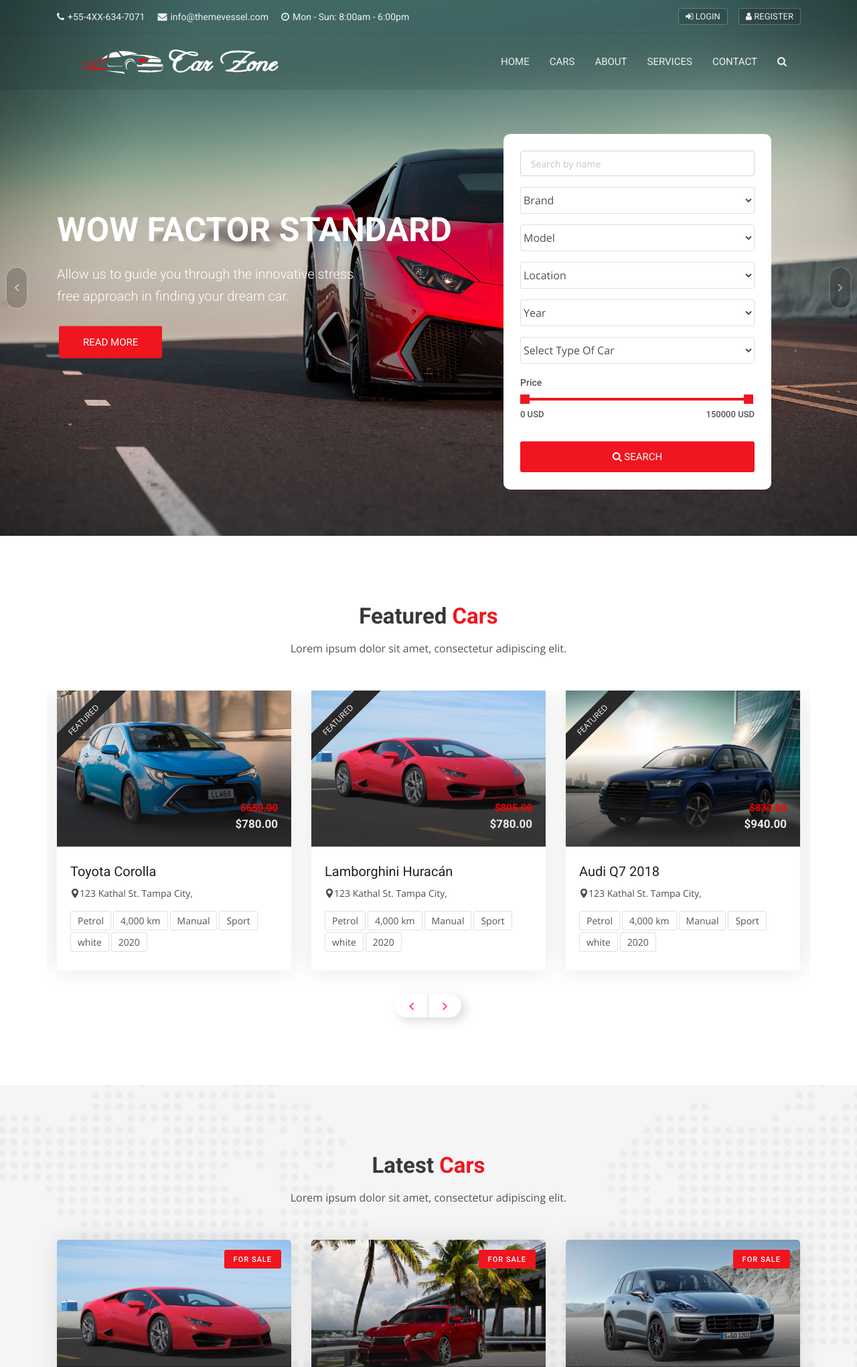
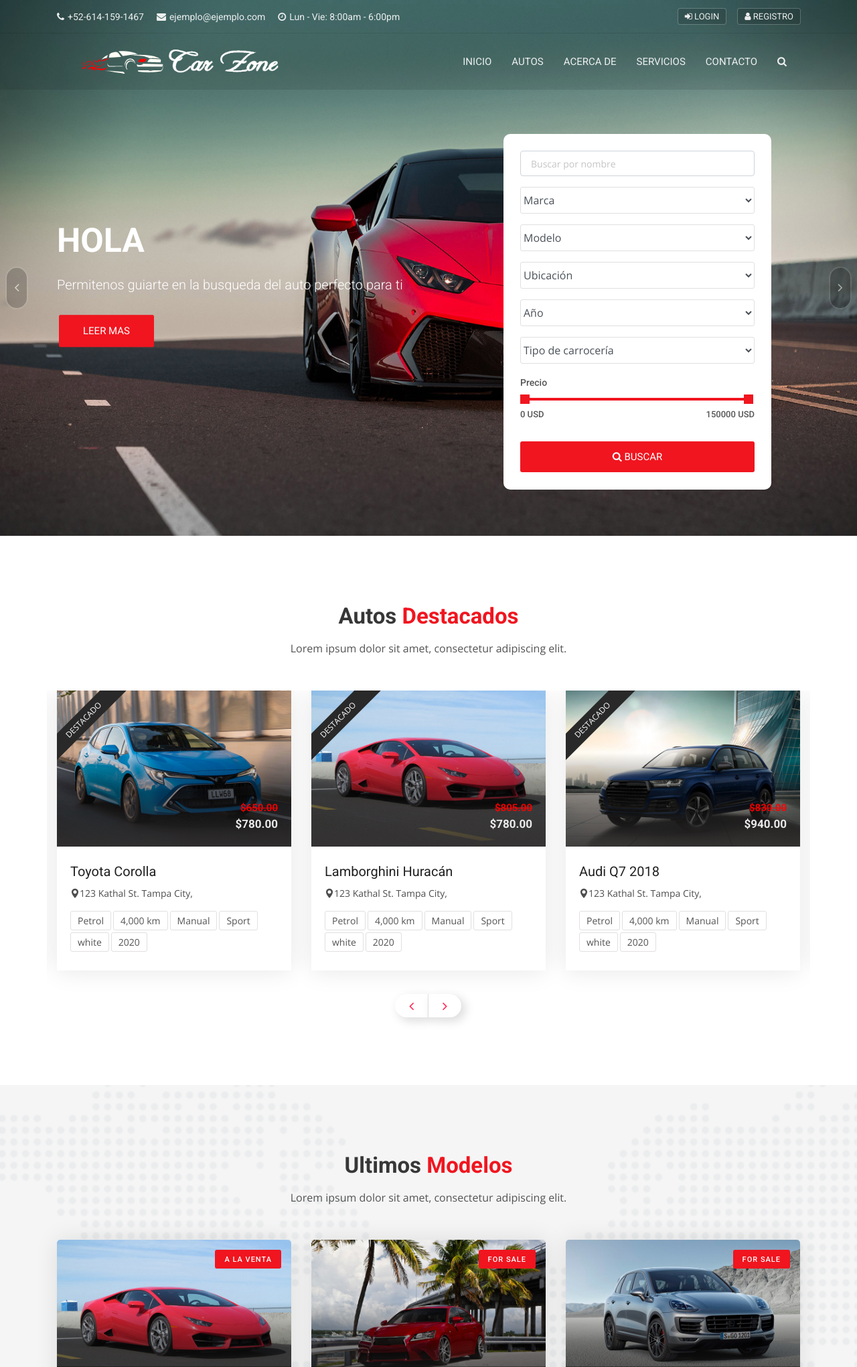
Before and after one commit to Alejb2001/carzone-project, a Django app: page / in a window 1280 px wide. Shown: the top 2041 px of the page at 67% size. Run offline with Django 4.2, Linux system fonts and the light colour scheme; some libraries are stand-ins or nearby versions.

Commit message:
Traducción del contenido de la página al español

```diff
--- a/templates/pages/home.html
+++ b/templates/pages/home.html
@@ -48,9 +48,9 @@
         <div class="row">
             <div class="col-lg-8 col-md-8 col-sm-7">
                 <div class="list-inline">
-                    <a href="tel:+55-4XX-634-7071"><i class="fa fa-phone"></i>+55-4XX-634-7071</a>
-                    <a href="tel:info@themevessel.com"><i class="fa fa-envelope"></i>info@themevessel.com</a>
-                    <a href="tel:info@themevessel.com"><i class="fa fa-clock-o"></i>Mon - Sun: 8:00am - 6:00pm</a>
+                    <a href="tel:+55-4XX-634-7071"><i class="fa fa-phone"></i>+52-614-159-1467</a>
+                    <a href="tel:info@themevessel.com"><i class="fa fa-envelope"></i>ejemplo@ejemplo.com</a>
+                    <a href="tel:info@themevessel.com"><i class="fa fa-clock-o"></i>Lun - Vie: 8:00am - 6:00pm</a>
                 </div>
             </div>
             <div class="col-lg-4 col-md-4 col-sm-5">
@@ -59,7 +59,7 @@
                         <a href="#" class="sign-in"><i class="fa fa-sign-in"></i> Login</a>
                     </li>
                     <li>
-                        <a href="#" class="sign-in"><i class="fa fa-user"></i> Register</a>
+                        <a href="#" class="sign-in"><i class="fa fa-user"></i> Registro</a>
                     </li>
                 </ul>
             </div>
@@ -82,28 +82,28 @@
                 <ul class="navbar-nav ml-auto">
                     <li class="nav-item">
                         <a class="nav-link dropdown-toggle" href="#" id="navbarDropdownMenuLink" data-toggle="dropdown" aria-haspopup="true" aria-expanded="false">
-                            Home
+                            Inicio
                         </a>
                     </li>
                     <li class="nav-item">
                         <a class="nav-link" href="#">
-                            Cars
+                            Autos
                         </a>
                     </li>
                     <li class="nav-item">
                         <a class="nav-link" href="#">
-                            About
+                            Acerca de
                         </a>
                     </li>
                     <li class="nav-item">
                         <a class="nav-link" href="#">
-                            Services
+                            Servicios
                         </a>
                     </li>
 
 
                     <li class="nav-item dropdown">
-                        <a class="nav-link" href="#">Contact</a>
+                        <a class="nav-link" href="#">Contacto</a>
                     </li>
                     <li class="nav-item dropdown m-hide">
                         <a href="#full-page-search" class="nav-link h-icon">
@@ -124,28 +124,25 @@
             <div class="carousel-item banner-max-height active item-bg">
                 <img class="d-block w-100 h-100" src="{% static 'img/car-1.jpg' %}" alt="banner">
                 <div class="carousel-content container banner-info-2 bi-2 text-left">
-                    <h3>Wow Factor Standard</h3>
-                    <h5>Allow us to guide you through the innovative stress<br>
-                        free approach in finding your dream car.</h5>
-                    <a href="services.html" class="btn btn-lg btn-theme">Read more</a>
+                    <h3>Hola</h3>
+                    <h5>Permitenos guiarte en la busqueda del auto perfecto para ti</h5>
+                    <a href="services.html" class="btn btn-lg btn-theme">Leer mas</a>
                 </div>
             </div>
             <div class="carousel-item banner-max-height item-bg">
                 <img class="d-block w-100 h-100" src="{% static 'img/car-2.jpg' %}" alt="banner">
                 <div class="carousel-content container banner-info-2 bi-2 text-left">
-                    <h3>Explore Your Dream Car</h3>
-                    <h5>Allow us to guide you through the innovative stress<br>
-                        free approach in finding your dream car.</h5>
-                    <a href="#" class="btn btn-lg btn-theme">Read more</a>
+                    <h3>Encuentra el auto de tus sueños</h3>
+                    <h5>Permitenos guiarte en la busqueda del auto perfecto para ti</h5>
+                    <a href="#" class="btn btn-lg btn-theme">Leer mas</a>
                 </div>
             </div>
             <div class="carousel-item banner-max-height item-bg">
                 <img class="d-block w-100 h-100" src="{% static 'img/car-3.jpg' %}" alt="banner">
                 <div class="carousel-content container banner-info-2 bi-2 text-left">
-                    <h3>We Are Wheel</h3>
-                    <h5>Allow us to guide you through the innovative stress<br>
-                        free approach in finding your dream car.</h5>
-                    <a href="#" class="btn btn-lg btn-theme">Read more</a>
+                    <h3>Tuestás al volante</h3>
+                    <h5>Permitenos guiarte en la busqueda del auto perfecto para ti</h5>
+                    <a href="#" class="btn btn-lg btn-theme">Leer mas</a>
                 </div>
             </div>
         </div>
@@ -153,11 +150,11 @@
         <div class="search-box-4 sb-8">
             <form action="#" method="">
                 <div class="form-group">
-                    <input type="text" name="keyword" placeholder="Search by name" class="form-control">
+                    <input type="text" name="keyword" placeholder="Buscar por nombre" class="form-control">
                 </div>
                 <div class="form-group">
                     <select class="form-control search-fields" name="select-brand">
-                        <option selected="true" disabled="disabled">Brand</option>
+                        <option selected="true" disabled="disabled">Marca</option>
                         <option>Audi</option>
                         <option>BMW</option>
                         <option>Honda</option>
@@ -166,7 +163,7 @@
                 </div>
                 <div class="form-group">
                     <select class="form-control search-fields" name="select-make">
-                        <option selected="true" disabled="disabled">Model</option>
+                        <option selected="true" disabled="disabled">Modelo</option>
                         <option>BMW</option>
                         <option>Honda</option>
                         <option>Lamborghini Huracán</option>
@@ -175,14 +172,14 @@
                 </div>
                 <div class="form-group">
                     <select class="form-control search-fields" name="select-location">
-                        <option selected="true" disabled="disabled">Location</option>
+                        <option selected="true" disabled="disabled">Ubicación</option>
                         <option>United States</option>
                         <option>United Kingdom</option>
                     </select>
                 </div>
                 <div class="form-group">
                     <select class="form-control search-fields" name="select-year">
-                        <option selected="true" disabled="disabled">Year</option>
+                        <option selected="true" disabled="disabled">Año</option>
                         <option>2016</option>
                         <option>2017</option>
                         <option>2018</option>
@@ -191,22 +188,22 @@
                 </div>
                 <div class="form-group">
                     <select class="form-control search-fields" name="select-type">
-                        <option selected="true" disabled="disabled">Select Type Of Car</option>
+                        <option selected="true" disabled="disabled">Tipo de carrocería</option>
                         <option>Sedan</option>
-                        <option>Sports</option>
+                        <option>Sport</option>
                         <option>Hatchback</option>
-                        <option>Pickup Truck</option>
+                        <option>Pickup</option>
                         <option>SUV</option>
                     </select>
                 </div>
                 <div class="range-slider clearfix">
-                                <label>Price</label>
+                                <label>Precio</label>
                                 <div data-min="0" data-max="150000"  data-min-name="min_price" data-max-name="max_price" data-unit="USD" class="range-slider-ui ui-slider" aria-disabled="false"></div>
                                 <div class="clearfix"></div>
                             </div>
                 <div class="form-group">
                     <button class="btn btn-block button-theme btn-md">
-                        <i class="fa fa-search"></i> Search
+                        <i class="fa fa-search"></i> Buscar
                     </button>
                 </div>
             </form>
@@ -233,7 +230,7 @@
     <div class="container">
         <!-- Main title -->
         <div class="main-title">
-            <h1>Featured <span>Cars</span></h1>
+            <h1>Autos <span>Destacados</span></h1>
             <p>Lorem ipsum dolor sit amet, consectetur adipiscing elit.</p>
         </div>
         <!-- Slick slider area start -->
@@ -243,7 +240,7 @@
                     <div class="car-box-3">
                         <div class="car-thumbnail">
                             <a href="car-details.html" class="car-img">
-                                <div class="tag-2">Featured</div>
+                                <div class="tag-2">Destacado</div>
                                 <div class="price-box">
                                     <span class="del"><del>$805.00</del></span>
                                     <br>
@@ -300,7 +297,7 @@
                     <div class="car-box-3">
                         <div class="car-thumbnail">
                             <a href="car-details.html" class="car-img">
-                                <div class="tag-2">Featured</div>
+                                <div class="tag-2">Destacado</div>
                                 <div class="price-box">
                                     <span class="del"><del>$830.00</del></span>
                                     <br>
@@ -358,7 +355,7 @@
                     <div class="car-box-3">
                         <div class="car-thumbnail">
                             <a href="car-details.html" class="car-img">
-                                <div class="tag-2">Featured</div>
+                                <div class="tag-2">Destacado</div>
                                 <div class="price-box">
                                     <span class="del"><del>$820.00</del></span>
                                     <br>
@@ -415,7 +412,7 @@
                     <div class="car-box-3">
                         <div class="car-thumbnail">
                             <a href="car-details.html" class="car-img">
-                                <div class="tag-2">Featured</div>
+                                <div class="tag-2">Destacado</div>
                                 <div class="price-box">
                                     <span class="del"><del>$740.00</del></span>
                                     <br>
@@ -472,7 +469,7 @@
                     <div class="car-box-3">
                         <div class="car-thumbnail">
                             <a href="car-details.html" class="car-img">
-                                <div class="tag-2">Featured</div>
+                                <div class="tag-2">Destacado</div>
                                 <div class="price-box">
                                     <span class="del"><del>$805.00</del></span>
                                     <br>
@@ -529,7 +526,7 @@
                     <div class="car-box-3">
                         <div class="car-thumbnail">
                             <a href="car-details.html" class="car-img">
-                                <div class="tag-2">Featured</div>
+                                <div class="tag-2">Destacado</div>
                                 <div class="price-box">
                                     <span class="del"><del>$650.00</del></span>
                                     <br>
@@ -601,7 +598,7 @@
     <div class="container">
         <!-- Main title -->
         <div class="main-title">
-            <h1>Latest <span>Cars</span></h1>
+            <h1>Ultimos <span>Modelos</span></h1>
             <p>Lorem ipsum dolor sit amet, consectetur adipiscing elit.</p>
         </div>
         <div class="row">
@@ -609,7 +606,7 @@
                 <div class="car-box">
                     <div class="car-thumbnail">
                         <a href="car-details.html" class="car-img">
-                            <div class="tag">For Sale</div>
+                            <div class="tag">A la venta</div>
                             <img class="d-block w-100" src="{% static 'img/car/car-1.jpg' %}" alt="car">
                             <div class="facilities-list clearfix">
                                 <ul>
@@ -1006,7 +1003,7 @@
     <div class="container">
         <!-- Main title -->
         <div class="main-title">
-            <h1>Executive <span>Team</span></h1>
+            <h1>Equipo <span>Ejecutivo</span></h1>
             <p>Lorem ipsum dolor sit amet, consectetur adipisicing elit, sed do eiusmod</p>
         </div>
         <!-- Slick slider area start -->
@@ -1025,8 +1022,8 @@
                             </div>
                         </div>
                         <div class="details">
-                            <h4><a href="team-detail.html">Brandon Miller</a></h4>
-                            <h5>Manager</h5>
+                            <h4><a href="team-detail.html">Nombre</a></h4>
+                            <h5>Gerente</h5>
                         </div>
                     </div>
                 </div>
@@ -1043,8 +1040,8 @@
                             </div>
                         </div>
                         <div class="details">
-                            <h4><a href="team-detail.html">Michelle Nelson</a></h4>
-                            <h5>Support Manager</h5>
+                            <h4><a href="team-detail.html">Nombre</a></h4>
+                            <h5>Atención al cliente</h5>
                         </div>
                     </div>
                 </div>
@@ -1061,8 +1058,8 @@
                             </div>
                         </div>
                         <div class="details">
-                            <h4><a href="team-detail.html">Stone Carolyn</a></h4>
-                            <h5>Creative Director</h5>
+                            <h4><a href="team-detail.html">Nombre</a></h4>
+                            <h5>Director Creativo</h5>
                         </div>
                     </div>
                 </div>
@@ -1079,8 +1076,8 @@
                             </div>
                         </div>
                         <div class="details">
-                            <h4><a href="team-detail.html">Martin Smith</a></h4>
-                            <h5>Web Developer</h5>
+                            <h4><a href="team-detail.html">Nombre</a></h4>
+                            <h5>Desarrollador Web</h5>
                         </div>
                     </div>
                 </div>
@@ -1097,8 +1094,8 @@
                             </div>
                         </div>
                         <div class="details">
-                            <h4><a href="team-detail.html">Stone Carolyn</a></h4>
-                            <h5>Creative Director</h5>
+                            <h4><a href="team-detail.html">Nombre</a></h4>
+                            <h5>Marketing</h5>
                         </div>
                     </div>
                 </div>
@@ -1114,11 +1111,11 @@
         <div class="row">
             <div class="col-lg-9 col-md-8 col-sm-12">
                 <div class="intro-text">
-                    <h3>Do You Have Questions ?</h3>
+                    <h3>Tienes alguna pregunta ?</h3>
                 </div>
             </div>
             <div class="col-lg-3 col-md-4 col-sm-12">
-                <a href="contact.html" class="btn btn-md">Get in Touch</a>
+                <a href="contact.html" class="btn btn-md">Contactanos</a>
             </div>
         </div>
     </div>
@@ -1132,7 +1129,7 @@
         <div class="container">
             <div class="row">
                 <div class="col-lg-8">
-                    <p class="copy">© 2020 <a href="#">Carzone Corp.</a> All Rights Reserved.</p>
+                    <p class="copy">© 2025 <a href="#">Carzone Corp.</a> Todos los derechos reservados.</p>
                 </div>
                 <div class="col-lg-4">
                     <div class="social-list-2">
@@ -1155,7 +1152,7 @@
     <button type="button" class="close">×</button>
     <form action="https://storage.googleapis.com/theme-vessel/carhouse/index.html#" class="search-header">
         <input type="search" value="" placeholder="type keyword(s) here. Eg: audi, benz etc" />
-        <button type="submit" class="btn btn-sm button-theme">Search</button>
+        <button type="submit" class="btn btn-sm button-theme">Buscar</button>
     </form>
 </div>
 
```
